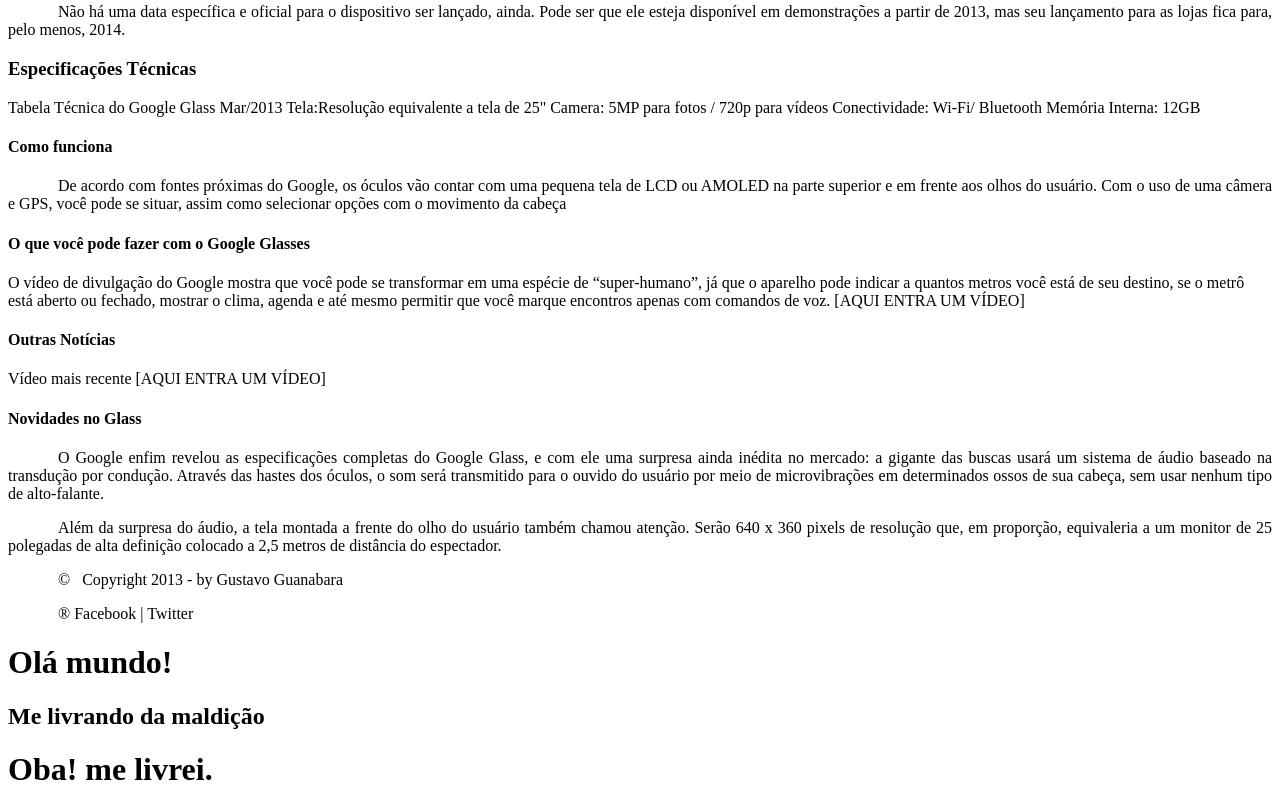
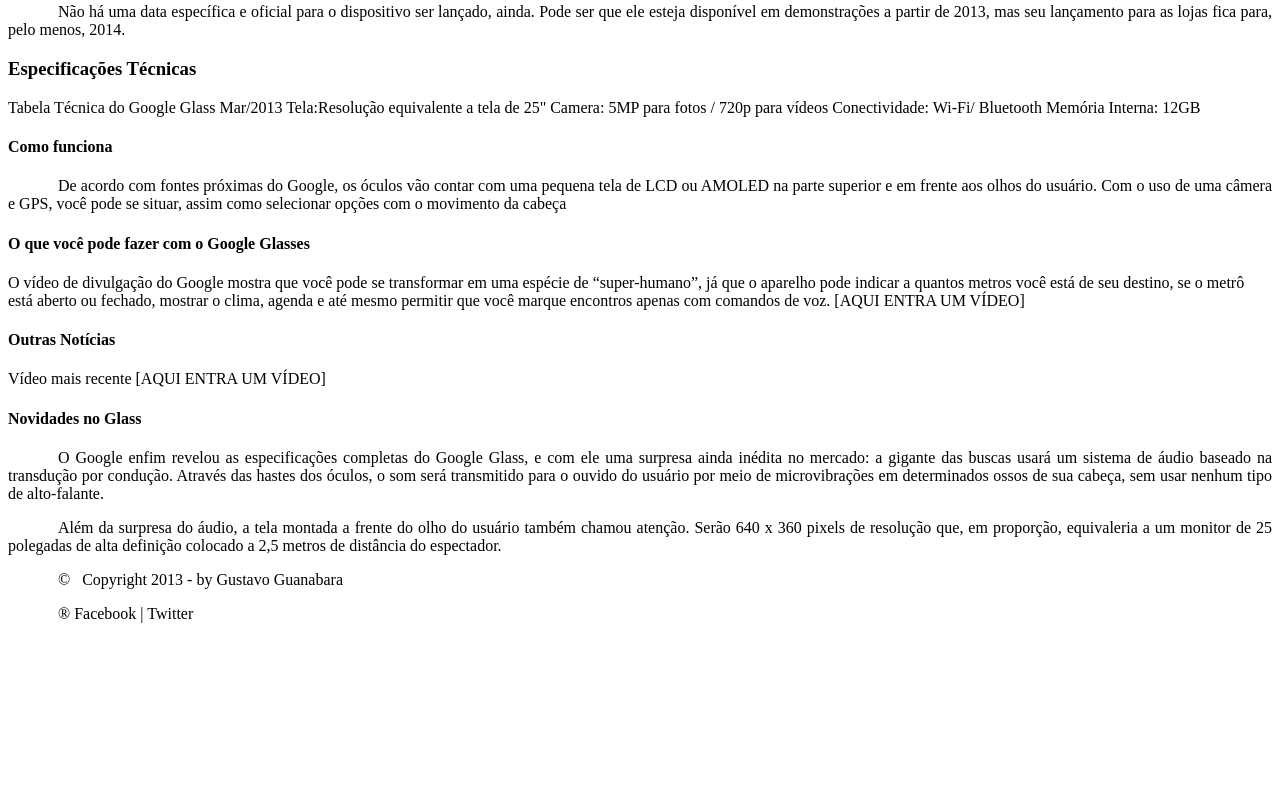
Before and after one commit to grimario-andre/Curso_em_Video, a plain HTML site: page html-5/curso-html5-pacote01/projeto-glass-html5/index.html in a window 1280 px wide. Shown: the part 1526-2336 px from the top of the page. After the commit the page ends 2165 px from the top, so only its background shows below. Drawn offline with Linux system fonts and the light colour scheme.

```diff
--- a/html-5/curso-html5-pacote01/projeto-glass-html5/index.html
+++ b/html-5/curso-html5-pacote01/projeto-glass-html5/index.html
@@ -123,10 +123,6 @@
         <p>&copy; &nbsp; Copyright 2013 - by Gustavo Guanabara</p>
         <p>&reg; Facebook | Twitter</p>
     </div>
-    <!-- tags H1 a H6 define um hierarquia de títulos a serem usados -->
-    <h1>Olá mundo!</h1>
-    <h2>Me livrando da maldição</h2>
-    <h1>Oba! me livrei.</h1>
 </body>
 
 </html>
```
Also changed, not shown: 2 other files.
